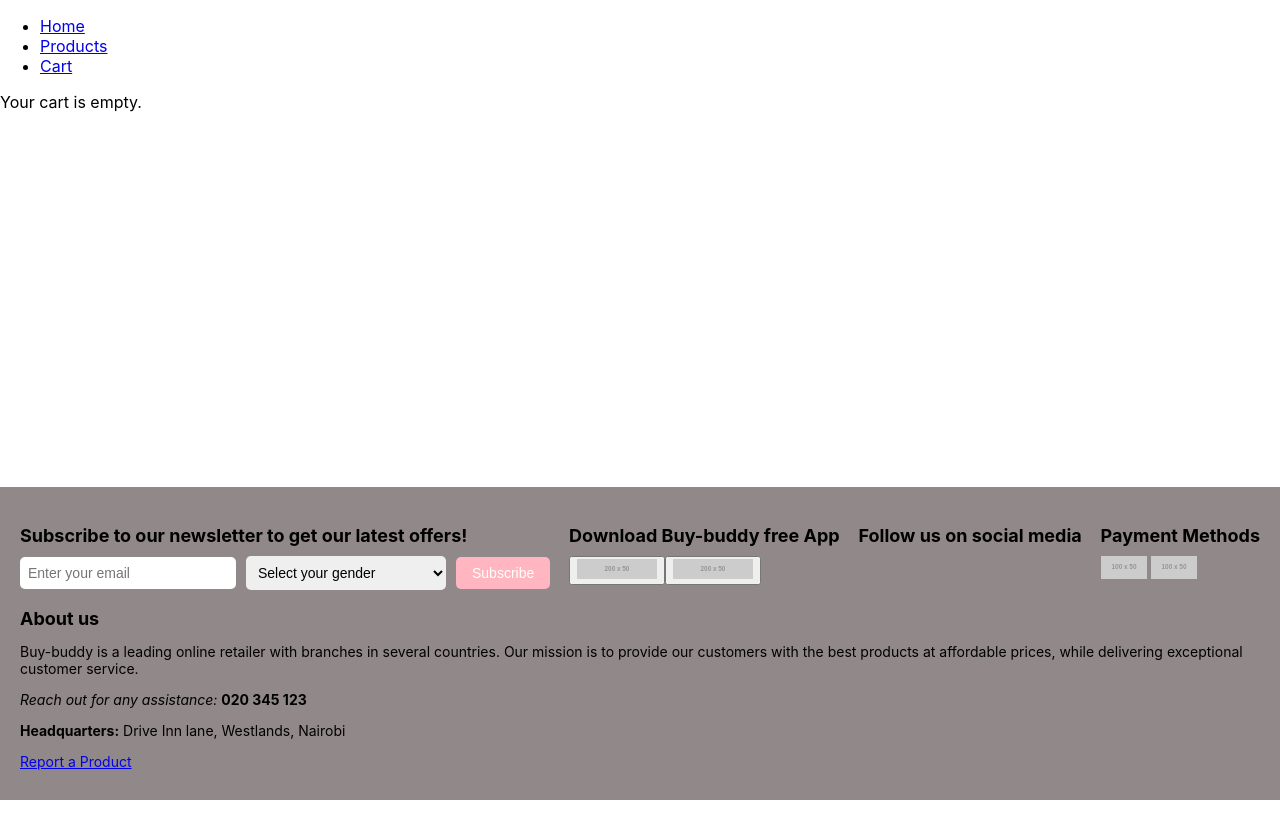
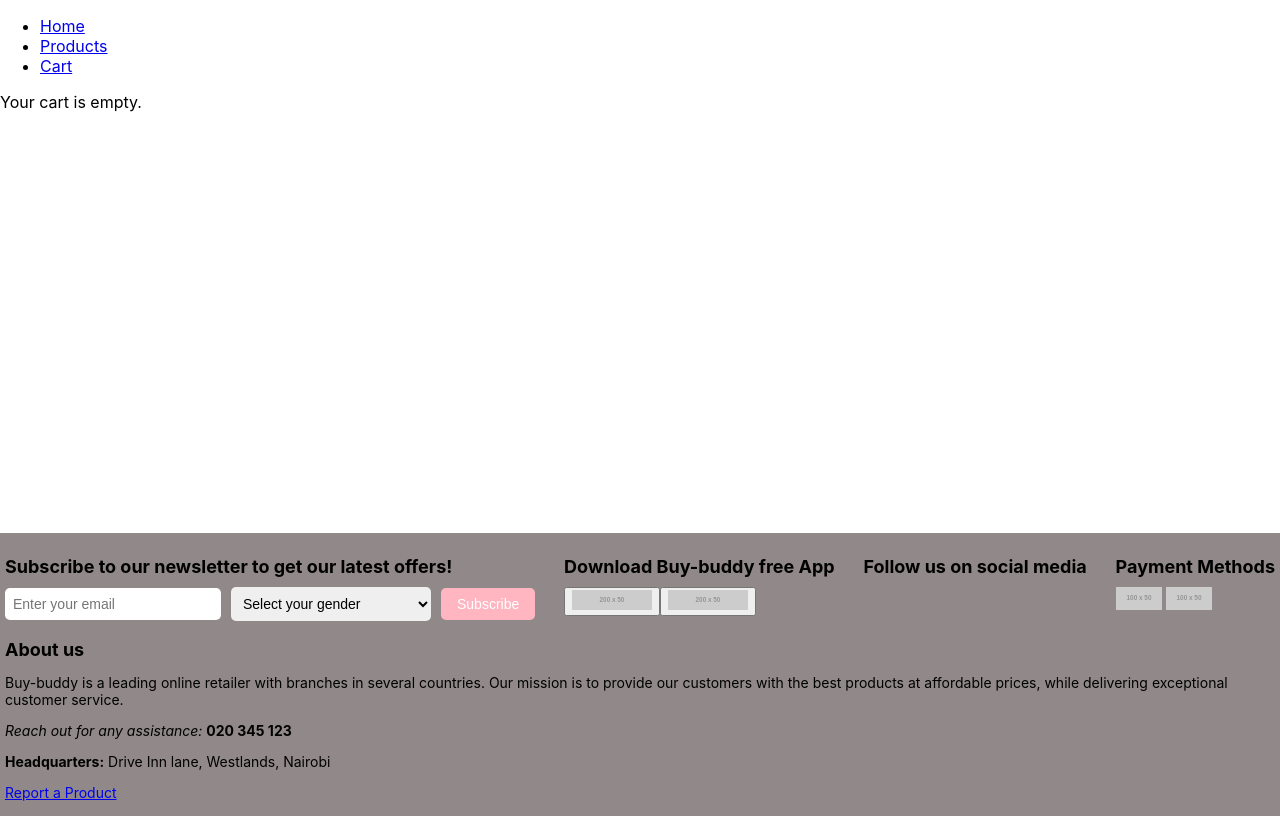
Before and after one commit to Vkerubo/buy-buddy-app, a React (Create React App) app: page /cart in a window 1280 px wide. Built offline with nearby package versions, Linux system fonts and the light colour scheme.

Commit message:
make footer relative

```diff
--- a/src/Components/Footer.css
+++ b/src/Components/Footer.css
@@ -4,7 +4,7 @@ footer {
   left: 0;
   right: 0;
   background-color: #918989;
-  padding: 20px;
+  padding: 5px;
   display: flex;
   flex-wrap: wrap;
   justify-content: space-between;
@@ -59,3 +59,10 @@ footer h3 {
   margin-bottom: 8px;
   font-size: 14px;
 }
+
+body {
+  position: relative; /* Add this to make footer relative to body */
+  min-height: 100vh;
+  margin: 0;
+  padding: 0;
+}
```
